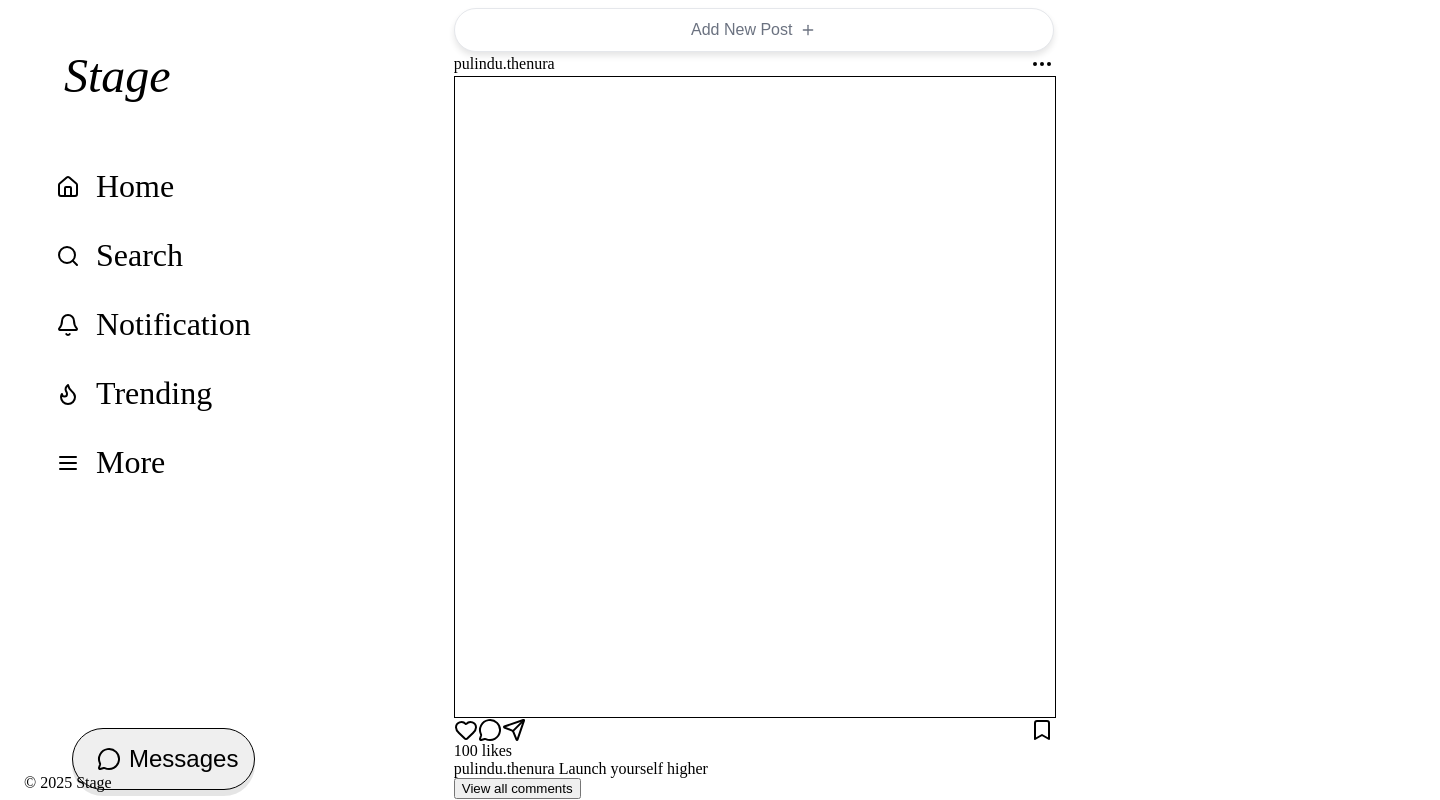
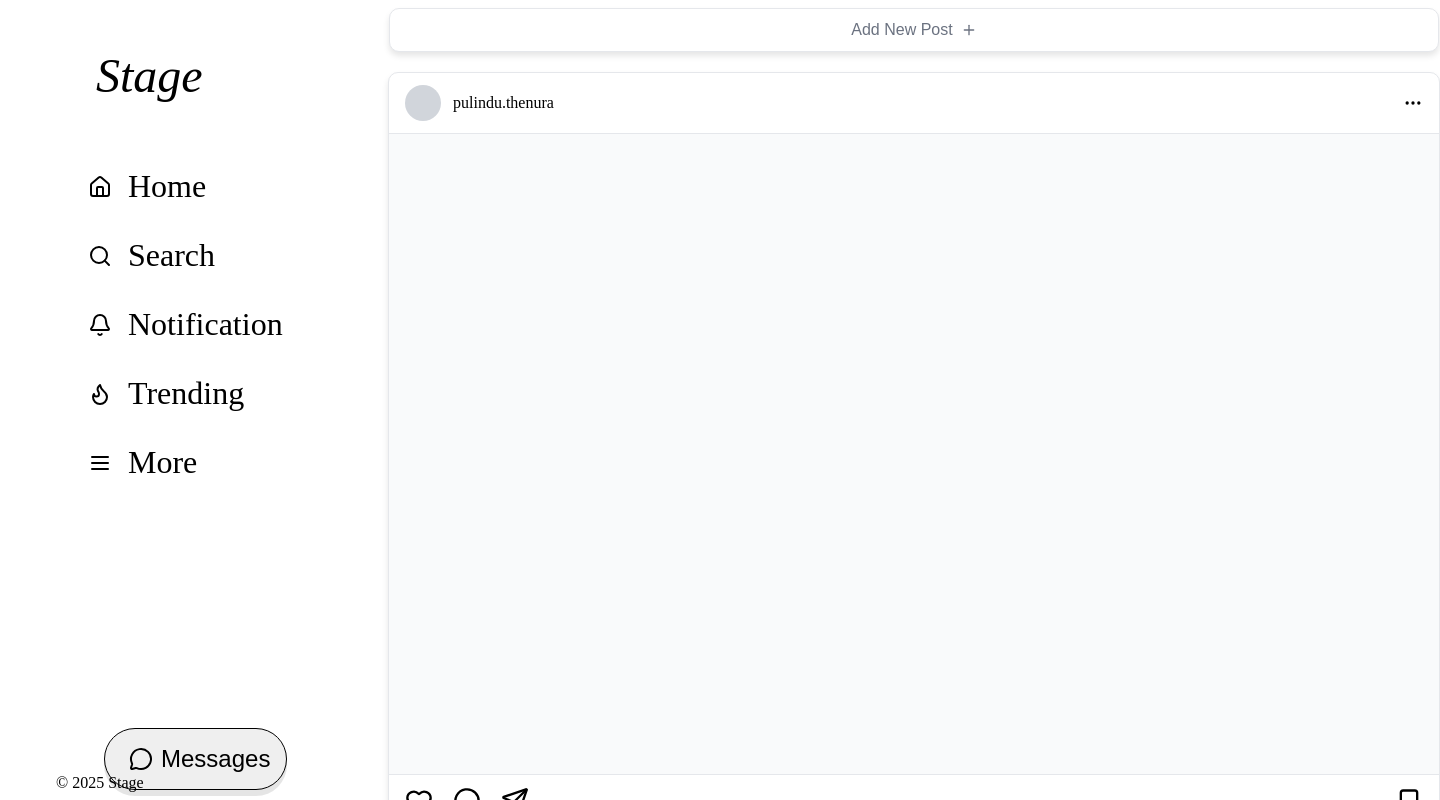
Before and after one commit to wppthenura/stage, a React (Vite) app in the folder frontend/: page / in a window 1280 px wide. Shown: the top 800 px of the page, 1440 px wide, since content can reach past the window. Built offline with nearby package versions, Linux system fonts and the light colour scheme.

Commit message:
Updates to the UI of the Home Screen

```diff
--- a/frontend/src/components/Feed/AddPost.tsx
+++ b/frontend/src/components/Feed/AddPost.tsx
@@ -20,14 +20,15 @@ interface AddPostProps {
   gap?: string;            // e.g., "8px"
   iconSize?: string;       // e.g., "16px"
   label?: string;          // e.g., "Add New Post"
+  marginLeft?: string; // e.g., "20px"
 }
 
 export default function AddPost({
-  width = "100%",
+  width = "1050px",
   height,
   paddingX = "16px",
   paddingY = "12px",
-  borderRadius = "24px",
+  borderRadius = "10px",
   shadow = "0 4px 6px rgba(0,0,0,0.1)",
   border = "1px solid #e5e7eb",
   bgColor = "#fff",
@@ -41,6 +42,7 @@ export default function AddPost({
   gap = "8px",
   iconSize = "16px",
   label = "Add New Post",
+  marginLeft = "0px",
 }: AddPostProps) {
 
   return (
@@ -62,6 +64,7 @@ export default function AddPost({
         gap,
         cursor: "pointer",
         transition: `all ${transitionDuration} ease-in-out`,
+        marginLeft,
       }}
       onMouseEnter={(e) => {
         const target = e.currentTarget as HTMLButtonElement;
--- a/frontend/src/components/Feed/Feed.tsx
+++ b/frontend/src/components/Feed/Feed.tsx
@@ -3,11 +3,13 @@ import AddPost from "./AddPost";
 
 export default function Feed() {
   return (
-    <div className="py-10 w-full max-w-xl mx-auto flex flex-col gap-6">
+    <div className="flex flex-col items-center w-full">
+      {/* Feed Column */}
+      <div className="flex flex-col items-center w-full max-w-[1050px]">
         {/* Add Post Section */}
         <AddPost />
 
-      {/* Example Posts */}
+        {/* Posts */}
         <Post
           username="pulindu.thenura"
           likes={100}
@@ -19,5 +21,6 @@ export default function Feed() {
           caption="Beautiful day 🌸"
         />
       </div>
+    </div>
   );
 }
--- a/frontend/src/components/Feed/Post.tsx
+++ b/frontend/src/components/Feed/Post.tsx
@@ -1,48 +1,114 @@
 import { Ellipsis, Heart, MessageCircle, Send, Bookmark } from "lucide-react";
+import React from "react";
+
+interface PostProps {
+  username: string;
+  likes: number;
+  caption: string;
+  width?: string;          // e.g., "1050px"
+  borderRadius?: string;   // e.g., "10px"
+  shadow?: string;         // e.g., "0 4px 6px rgba(0,0,0,0.1)"
+  border?: string;         // e.g., "1px solid #e5e7eb"
+  bgColor?: string;        // e.g., "#fff"
+}
 
 export default function Post({
   username,
   likes,
   caption,
-}: {
-  username: string;
-  likes: number;
-  caption: string;
-}) {
+  width = "1050px",
+  borderRadius = "10px",
+  shadow = "0 4px 6px rgba(0,0,0,0.1)",
+  border = "1px solid #e5e7eb",
+  bgColor = "#fff",
+}: PostProps) {
   return (
-    <div className="bg-white">
+    <div
+      style={{
+        width,
+        backgroundColor: bgColor,
+        borderRadius,
+        boxShadow: shadow,
+        border,
+        overflow: "hidden",
+        display: "flex",
+        flexDirection: "column",
+        marginTop: "20px",
+      }}
+    >
       {/* Header */}
-      <div className="flex items-center justify-between px-4">
-        <div className="flex items-center gap-3 py-3">
-          <div className="w-9 h-9 rounded-full bg-gray-300 overflow-hidden" />
-          <span className="font-medium">{username}</span>
+      <div
+        style={{
+          display: "flex",
+          alignItems: "center",
+          justifyContent: "space-between",
+          padding: "12px 16px",
+        }}
+      >
+        <div style={{ display: "flex", alignItems: "center", gap: "12px" }}>
+          <div
+            style={{
+              width: "36px",
+              height: "36px",
+              borderRadius: "50%",
+              backgroundColor: "#d1d5db",
+              overflow: "hidden",
+            }}
+          />
+          <span style={{ fontWeight: 500 }}>{username}</span>
         </div>
-        <Ellipsis className="w-5 h-5" />
+        <Ellipsis style={{ width: "20px", height: "20px", cursor: "pointer" }} />
       </div>
 
-      {/* OUTLINED IMAGE FRAME (no image) */}
-      <div className="w-full border border-gray-300 rounded-md overflow-hidden">
-        <div className="w-full h-[640px] bg-white" />
+      {/* Media Frame (image/video container) */}
+      <div
+        style={{
+          width: "100%",
+          height: "640px",
+          backgroundColor: "#f9fafb",
+          borderTop: border,
+          borderBottom: border,
+        }}
+      >
+        {/* Replace this div with <img /> or <video /> later */}
       </div>
 
       {/* Actions */}
-      <div className="flex items-center justify-between px-2 sm:px-4 pt-3">
-        <div className="flex gap-5">
-          <Heart className="w-7 h-7 cursor-pointer" />
-          <MessageCircle className="w-7 h-7 cursor-pointer" />
-          <Send className="w-7 h-7 cursor-pointer" />
+      <div
+        style={{
+          display: "flex",
+          alignItems: "center",
+          justifyContent: "space-between",
+          padding: "12px 16px",
+        }}
+      >
+        <div style={{ display: "flex", gap: "20px" }}>
+          <Heart style={{ width: "28px", height: "28px", cursor: "pointer" }} />
+          <MessageCircle style={{ width: "28px", height: "28px", cursor: "pointer" }} />
+          <Send style={{ width: "28px", height: "28px", cursor: "pointer" }} />
         </div>
-        <Bookmark className="w-7 h-7 cursor-pointer" />
+        <Bookmark style={{ width: "28px", height: "28px", cursor: "pointer" }} />
       </div>
 
-      {/* Meta */}
-      <div className="px-4 pt-2 pb-8 text-sm">
-        <div className="font-semibold">{likes} likes</div>
-        <div className="mt-1">
-          <span className="font-semibold">{username}</span>{" "}
+      {/* Meta Section */}
+      <div style={{ padding: "0 16px 20px 16px", fontSize: "14px" }}>
+        <div style={{ fontWeight: 600 }}>{likes} likes</div>
+        <div style={{ marginTop: "6px" }}>
+          <span style={{ fontWeight: 600 }}>{username}</span>{" "}
           <span>{caption}</span>
         </div>
-        <button className="mt-2 text-gray-500">View all comments</button>
+        <button
+          style={{
+            marginTop: "8px",
+            color: "#6b7280",
+            background: "none",
+            border: "none",
+            cursor: "pointer",
+            padding: 0,
+          }}
+        >
+          View all comments
+        </button>
       </div>
     </div>
   );
--- a/frontend/src/pages/HomePage.tsx
+++ b/frontend/src/pages/HomePage.tsx
@@ -6,19 +6,36 @@ const HomePage = () => {
   return (
     <div className="flex bg-gray-50 min-h-screen">
       {/* Left Sidebar */}
-      <aside className="w-[18%] bg-white">
+      <aside
+        className="bg-white"
+        style={{
+          width: "18rem",   // ⬅️ adjust sidebar width
+          marginLeft: "2rem", // ⬅️ push it right
+        }}
+      >
         <Sidebar />
       </aside>
 
       {/* Feed */}
-      <main className="flex-1 flex justify-center bg-gray-50">
-        <div className="w-[600px] max-w-full">
-          <Feed />
-        </div>
+      <main
+        className="bg-gray-50"
+        style={{
+          width: "38rem",     // ⬅️ feed width
+          marginLeft: "20rem", // ⬅️ spacing from left sidebar
+          marginRight: "4rem", // ⬅️ spacing from right sidebar
+        }}
+      >
+        <Feed />
       </main>
 
       {/* Right Sidebar */}
-      <aside className="w-[25%] border-l border-gray-200 bg-white p-4 hidden lg:block">
+      <aside
+        className="border-l border-gray-200 bg-white p-4 hidden lg:block"
+        style={{
+          width: "20rem",     // ⬅️ right sidebar width
+          marginRight: "2rem", // ⬅️ push inward from edge
+        }}
+      >
         <Rightbar />
       </aside>
     </div>
```
Lines whose indentation alone changed are shown as unchanged.
